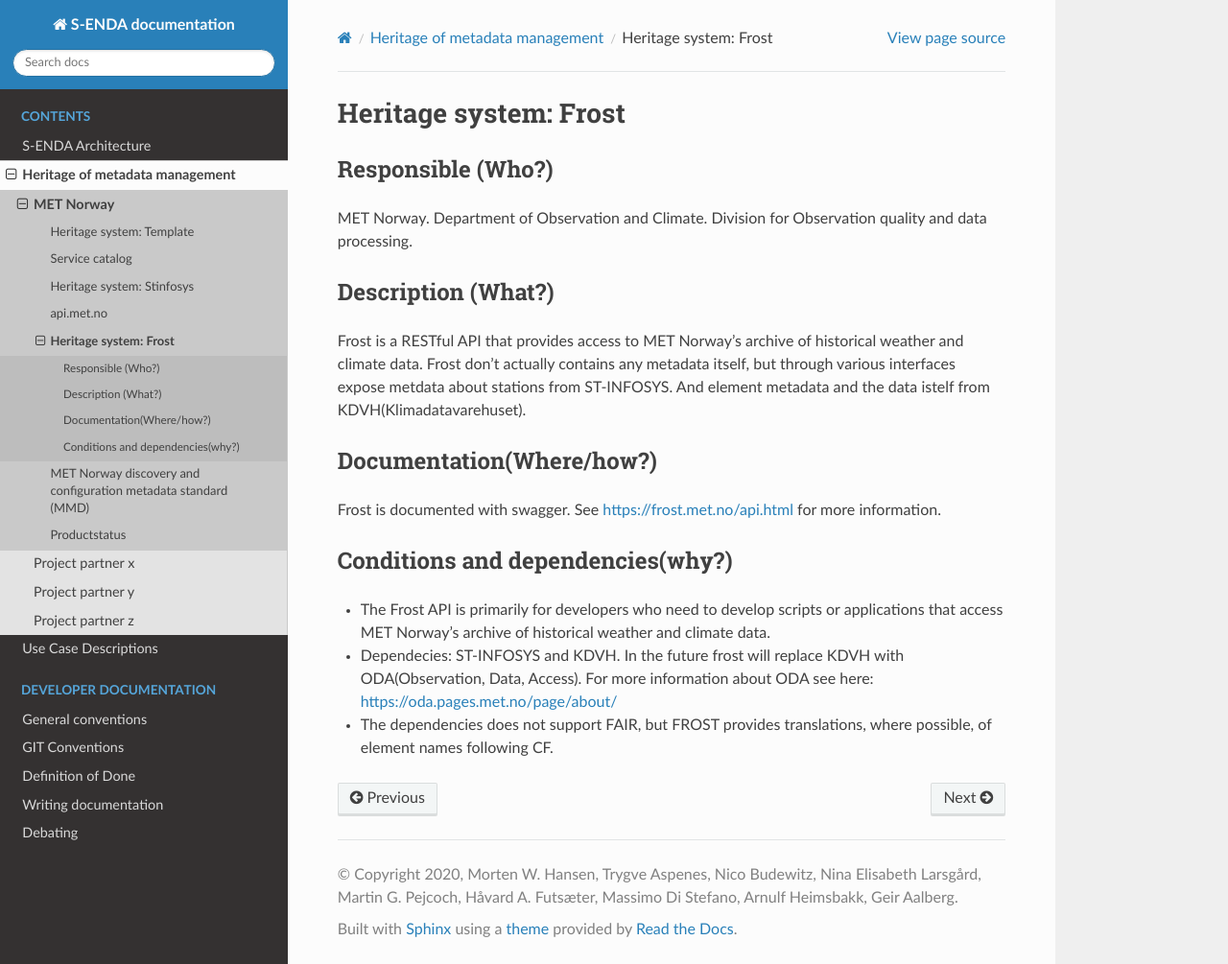
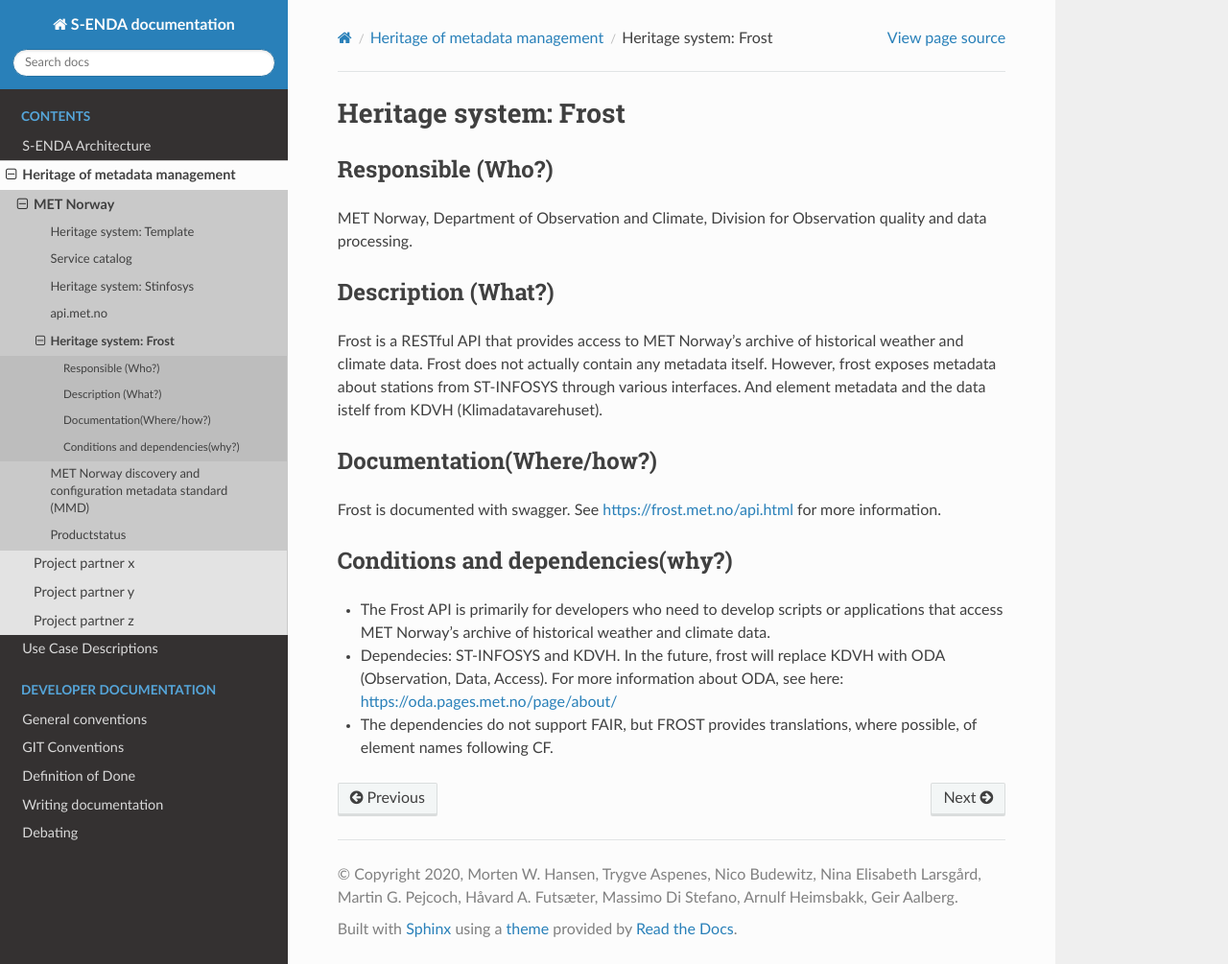
Before and after one commit to metno/S-ENDA-documentation, a Sphinx documentation site: the page built from source/frost.rst, in a window 1280 px wide and 1005 px high. Shown: the whole window at 96% size. Built offline with Sphinx 7.4.7 and the Read the Docs theme 2.0.0, drawn with Linux system fonts in a browser that asks for light colours.

Commit message:
#57: language corrections

```diff
--- a/source/frost.rst
+++ b/source/frost.rst
@@ -13,7 +13,7 @@
    group, a role or an administrative unit. Try to avoid linking to specific
    persons.
 
-MET Norway. Department of Observation and Climate. Division for Observation quality and data processing.
+MET Norway, Department of Observation and Climate, Division for Observation quality and data processing.
 
 Description (What?)
 ===================
@@ -23,8 +23,10 @@
    - how is the metadata stored
    - formats/language
 
-Frost is a RESTful API that provides access to MET Norway's archive of historical weather and climate data.
-Frost don't actually contains any metadata itself, but through various interfaces expose metdata about stations from ST-INFOSYS. And element metadata and the data istelf from KDVH(Klimadatavarehuset).
+Frost is a RESTful API that provides access to MET Norway's archive of historical weather and
+climate data.  Frost does not actually contain any metadata itself. However, frost exposes metadata
+about stations from ST-INFOSYS through various interfaces. And element metadata and the data istelf
+from KDVH (Klimadatavarehuset).
 
 Documentation(Where/how?)
 =========================
@@ -44,5 +46,5 @@
    Current dependencies: list of other systems (internal/external) currently connected to this system
 
 * The Frost API is primarily for developers who need to develop scripts or applications that access MET Norway's archive of historical weather and climate data.
-* Dependecies: ST-INFOSYS and KDVH. In the future frost will replace KDVH with ODA(Observation, Data, Access). For more information about ODA see here: https://oda.pages.met.no/page/about/
-* The dependencies does not support FAIR, but FROST provides translations, where possible, of element names following CF.
+* Dependecies: ST-INFOSYS and KDVH. In the future, frost will replace KDVH with ODA (Observation, Data, Access). For more information about ODA, see here: https://oda.pages.met.no/page/about/
+* The dependencies do not support FAIR, but FROST provides translations, where possible, of element names following CF.
```
